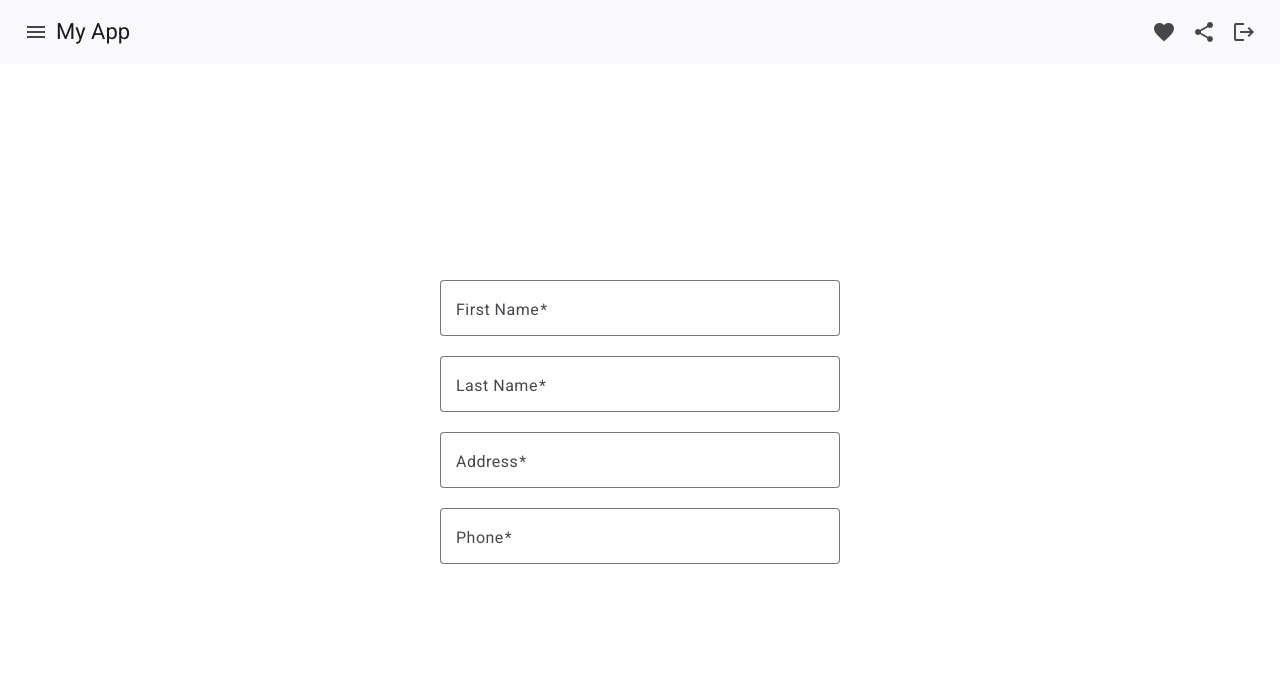
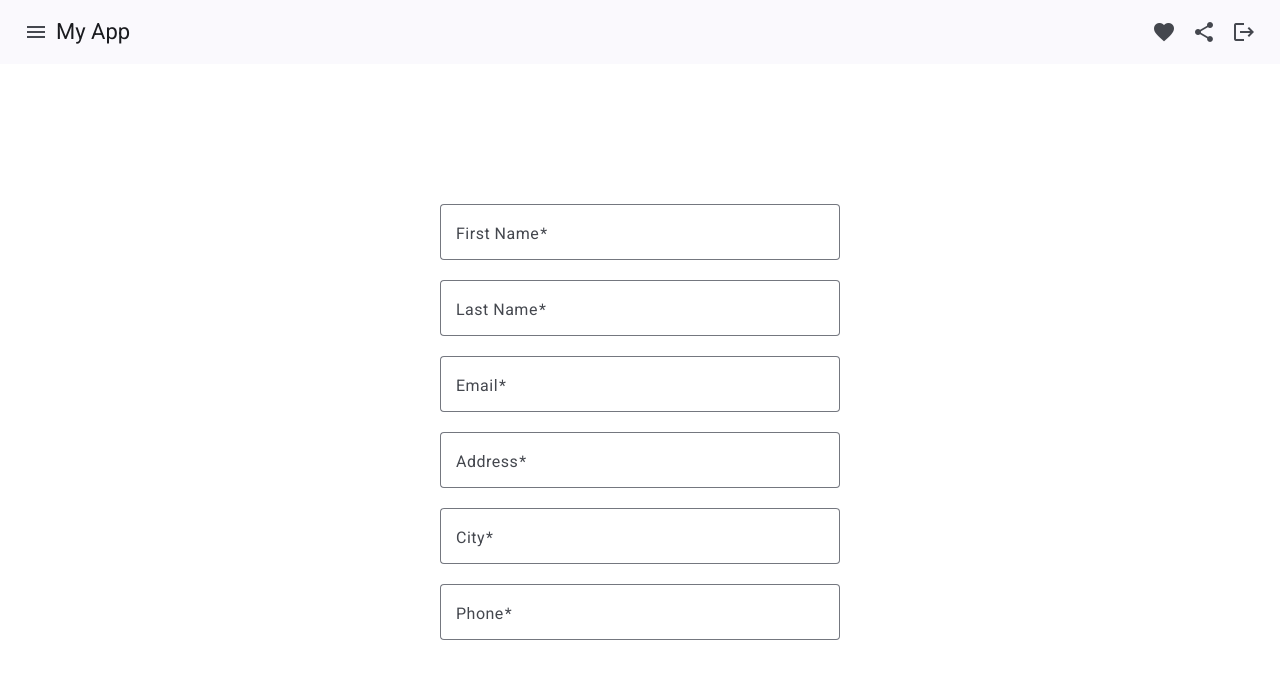
Before and after one commit to Albert-sudo-22/login-angular-mat, an Angular app: page /user/1 in a window 1280 px wide. Shown: the top 678 px of the page. Built offline with nearby package versions, Linux system fonts and the light colour scheme; no server answers.

Commit message:
small update with more user detail

```diff
--- a/src/app/user/user.component.html
+++ b/src/app/user/user.component.html
@@ -46,14 +46,14 @@
             matInput
             formControlName="firstName"
             [errorStateMatcher]="matcher"
-            placeholder="Ex. John Doe"
+            placeholder="Ex. John"
             pattern="^[a-zA-Z\s]+$"
           />
           <mat-error *ngIf="pForm.get('firstName')?.hasError('pattern')">
             Please enter a valid name
           </mat-error>
           <mat-error *ngIf="pForm.get('firstName')?.hasError('required')">
-            Name is <strong>required</strong>
+            First name is <strong>required</strong>
           </mat-error>
         </mat-form-field>
 
@@ -63,14 +63,31 @@
             matInput
             formControlName="lastName"
             [errorStateMatcher]="matcher"
-            placeholder="Ex. John Doe"
+            placeholder="Ex. Doe"
             pattern="^[a-zA-Z\s]+$"
           />
           <mat-error *ngIf="pForm.get('lastName')?.hasError('pattern')">
             Please enter a valid name
           </mat-error>
           <mat-error *ngIf="pForm.get('lastName')?.hasError('required')">
-            Name is <strong>required</strong>
+            Last name is <strong>required</strong>
+          </mat-error>
+        </mat-form-field>
+
+        <mat-form-field class="example-full-width" appearance="outline">
+          <mat-label>Email</mat-label>
+          <input
+            matInput
+            formControlName="email"
+            [errorStateMatcher]="matcher"
+            placeholder="Ex. abc@def.ghi"
+            pattern="^[a-zA-Z\s]+$"
+          />
+          <mat-error *ngIf="pForm.get('email')?.hasError('pattern')">
+            Please enter a valid email
+          </mat-error>
+          <mat-error *ngIf="pForm.get('email')?.hasError('required')">
+            Email is <strong>required</strong>
           </mat-error>
         </mat-form-field>
 
@@ -84,6 +101,19 @@
           />
           <mat-error *ngIf="pForm.get('address')?.hasError('required')">
             Address is <strong>required</strong>
+          </mat-error>
+        </mat-form-field>
+
+        <mat-form-field class="example-full-width" appearance="outline">
+          <mat-label>City</mat-label>
+          <input
+            matInput
+            formControlName="city"
+            [errorStateMatcher]="matcher"
+            placeholder="Ex. Corin"
+          />
+          <mat-error *ngIf="pForm.get('city')?.hasError('required')">
+            City is <strong>required</strong>
           </mat-error>
         </mat-form-field>
 
--- a/src/app/user/user.component.ts
+++ b/src/app/user/user.component.ts
@@ -41,6 +41,9 @@ export class UserComponent {
       Validators.pattern("^[+]*[(]?[0-9]{1,4}[)]?[-\s./0-9]*$")
     ]),
     address: new FormControl('', [Validators.required]),
+    city: new FormControl('', [Validators.required]),
+    email: new FormControl('', [Validators.required, Validators.email,
+      Validators.pattern("^[a-z0-9._%+-]+@[a-z0-9.-]+\\.[a-z]{2,4}$")])
   });
 
   matcher = new MyErrorStateMatcher();
@@ -59,7 +62,9 @@ export class UserComponent {
           firstName: this.user.firstName,
           lastName: this.user.lastName,
           phone: this.user.phone,
-          address: this.user.address.address + ", " + this.user.address.city,
+          address: this.user.address.address,
+          city: this.user.address.city,
+          email: this.user.email
         });
       },
       (error) => {
```
